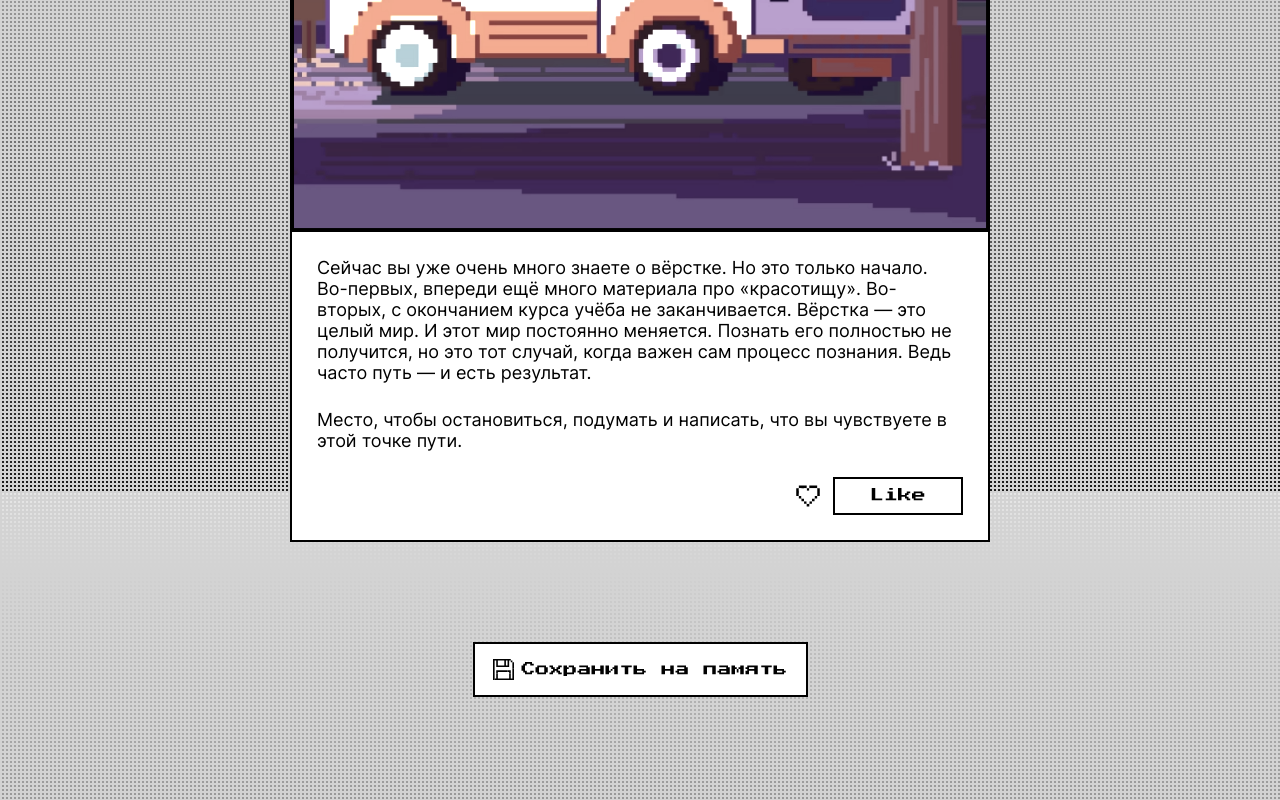
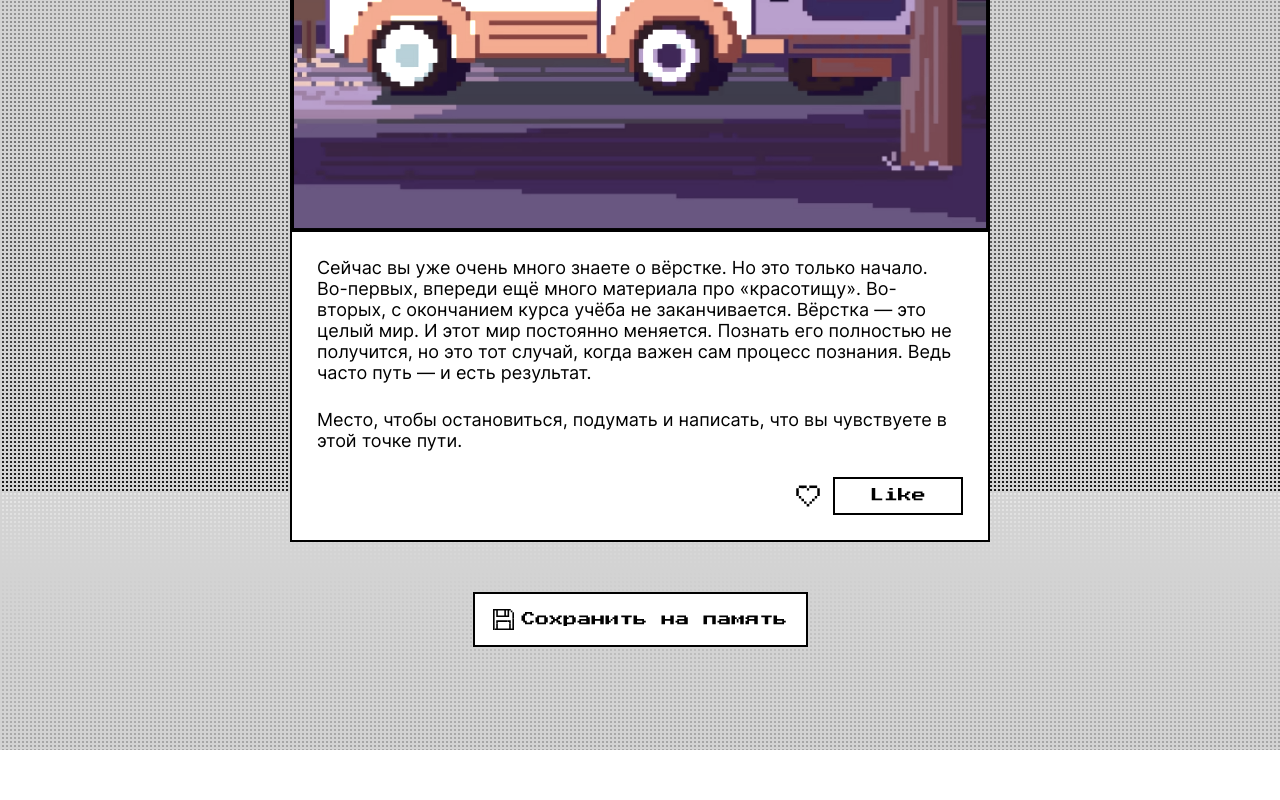
Before and after one commit to ValeriyaDemerchyan/zakrivayuschiy-teg-f, a plain HTML site: page index.html in a window 1280 px wide. Shown: the part 8309-9109 px from the top of the page. After the commit the page ends 9059 px from the top, so only its background shows below. Drawn offline with Linux system fonts and the light colour scheme.

Commit message:
27.06 changes(2)

```diff
--- a/styles/style.css
+++ b/styles/style.css
@@ -251,6 +251,7 @@
   padding: 0;
   display: flex;
   align-items: center;
+  cursor: pointer;
 }
 
 .card__icon-button:focus {
@@ -375,7 +376,7 @@
   align-items: center;
   width: 335px;
   height: 55px;
-  margin: 50px auto 103px auto;
+  margin: 0 auto 103px auto;
 }
 
 .floppy {
```
